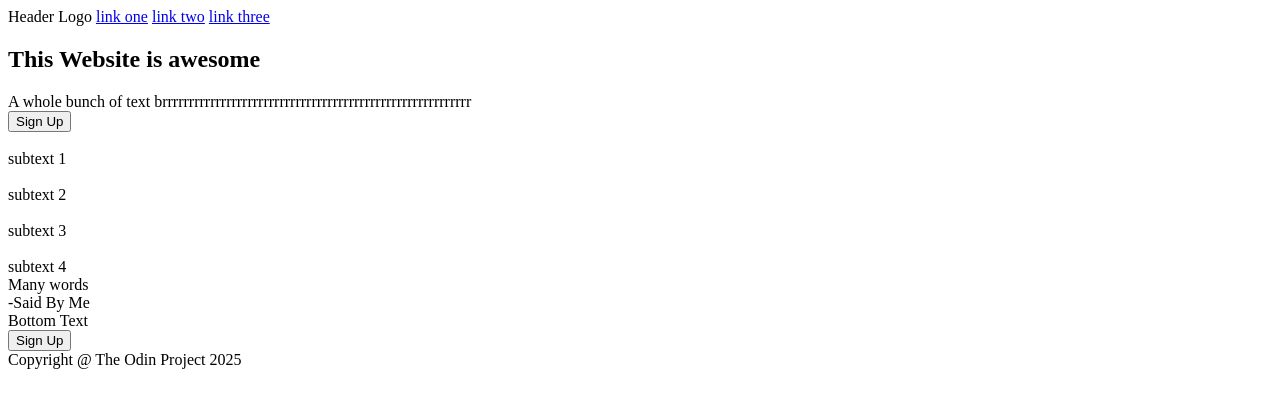
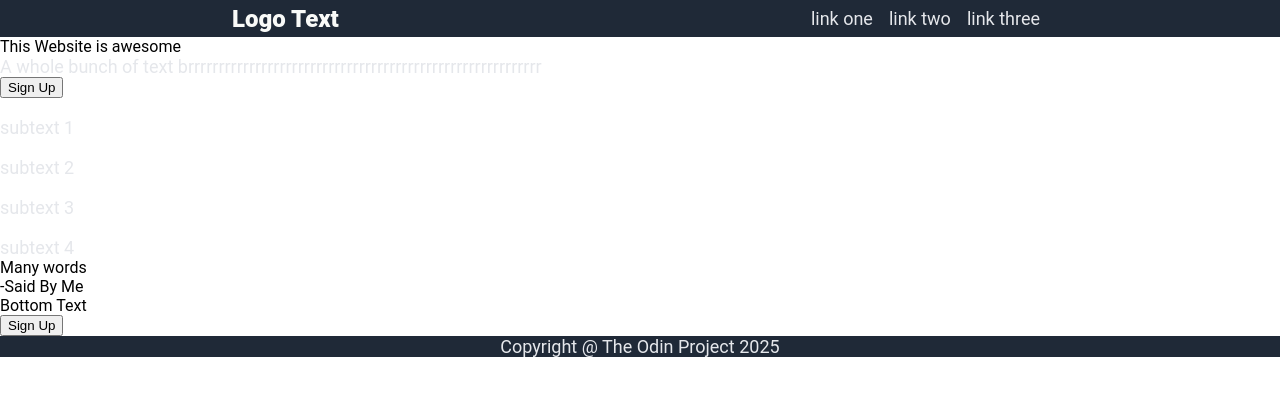
Before and after one commit to GusBesser/odin_landing_page, a plain HTML site: page index.html in a window 1280 px wide. Drawn offline with Linux system fonts and the light colour scheme.

Commit message:
Implement Header style and general style formatting

```diff
--- a/index.html
+++ b/index.html
@@ -6,24 +6,27 @@
         <meta http-equiv="X-UA-Compatible" content="IE=edge">
         <meta name="viewport" content="width=device-width, initial-scale=1.0">
         <title>Landing Page Project</title>
+        <link rel="stylesheet" href="style.css">
     </head>
 
     <body>
+
         <div class="header">
-            Header Logo
-            <a href="#">link one</a></li>
-            <a href="#">link two</a></li>
-            <a href="#">link three</a></li>
+            <div class="logo">Logo Text</div>
+            <div class="links">
+                <a href="#">link one</a>
+                <a href="#">link two</a>
+                <a href="#">link three</a>
+            </div>
         </div>
 
         <div class="content">
             <div class="hero">
-                <h2>This Website is awesome</h2>
-                <div>A whole bunch of text brrrrrrrrrrrrrrrrrrrrrrrrrrrrrrrrrrrrrrrrrrrrrrrrrrrrrrrrrr</div>
+                <div class="hero">This Website is awesome</div>
+                <div class="text">A whole bunch of text brrrrrrrrrrrrrrrrrrrrrrrrrrrrrrrrrrrrrrrrrrrrrrrrrrrrrrrrrr</div>
                 <button>Sign Up</button>
                 <img src="" alt="">
             </div>
-
             <div class="information">
                 <div class="info">
                     <img src="" alt="" srcset="">
--- a/style.css
+++ b/style.css
@@ -0,0 +1,36 @@
+body {
+    font-family: Roboto, 'Segoe UI', Tahoma, Geneva, Verdana, sans-serif;
+    margin: 0;
+    display: flex;
+    flex-direction: column;
+}
+
+.header,
+.footer {
+    display: flex;
+    justify-content: space-around;
+    align-items: center;
+    background-color: #1F2937;
+}
+
+.logo {
+    display: flex;
+    font-size: 24px;
+    color: #f9faf8;
+    font-weight: 900;
+}
+
+.links {
+    display: flex;
+}
+
+a,
+.text {
+    font-size: 18px;
+    color: #e5e7eb;
+}
+
+a {
+    padding: 8px;
+    text-decoration: none;
+}
```
